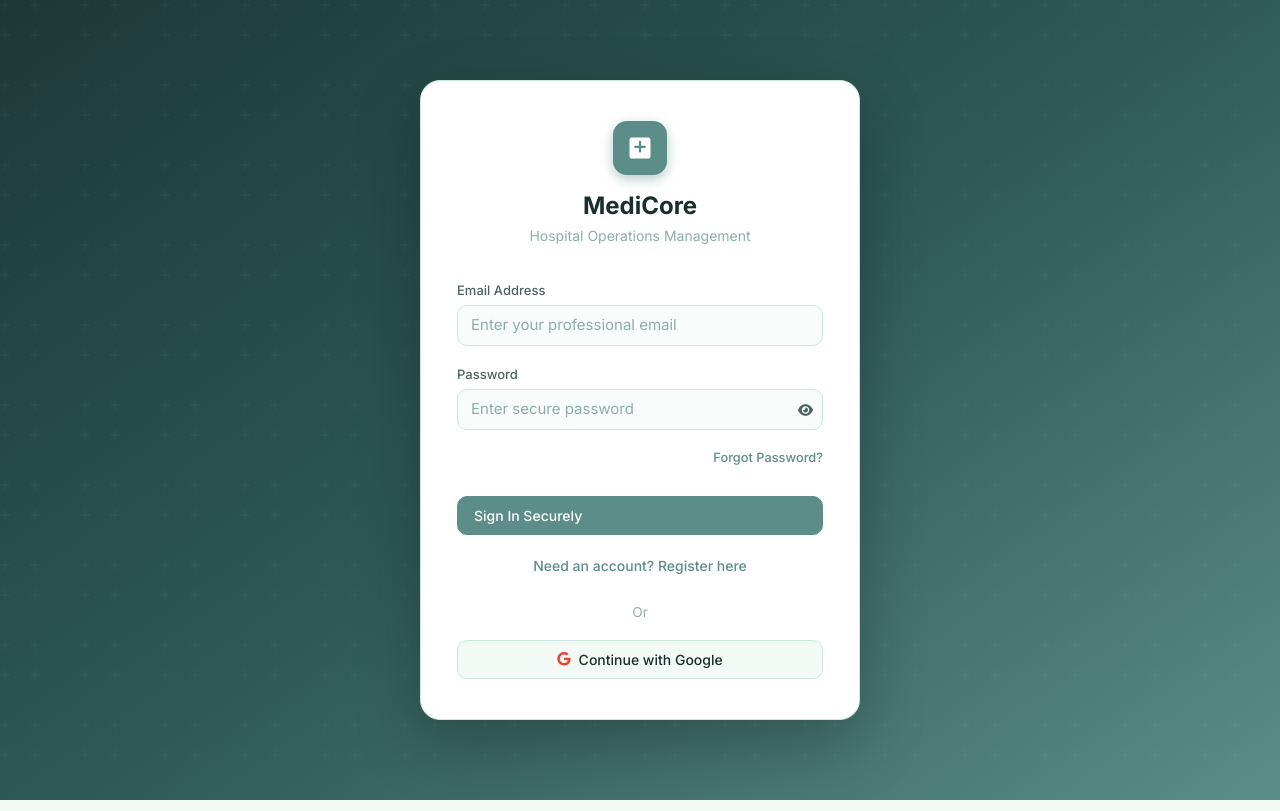
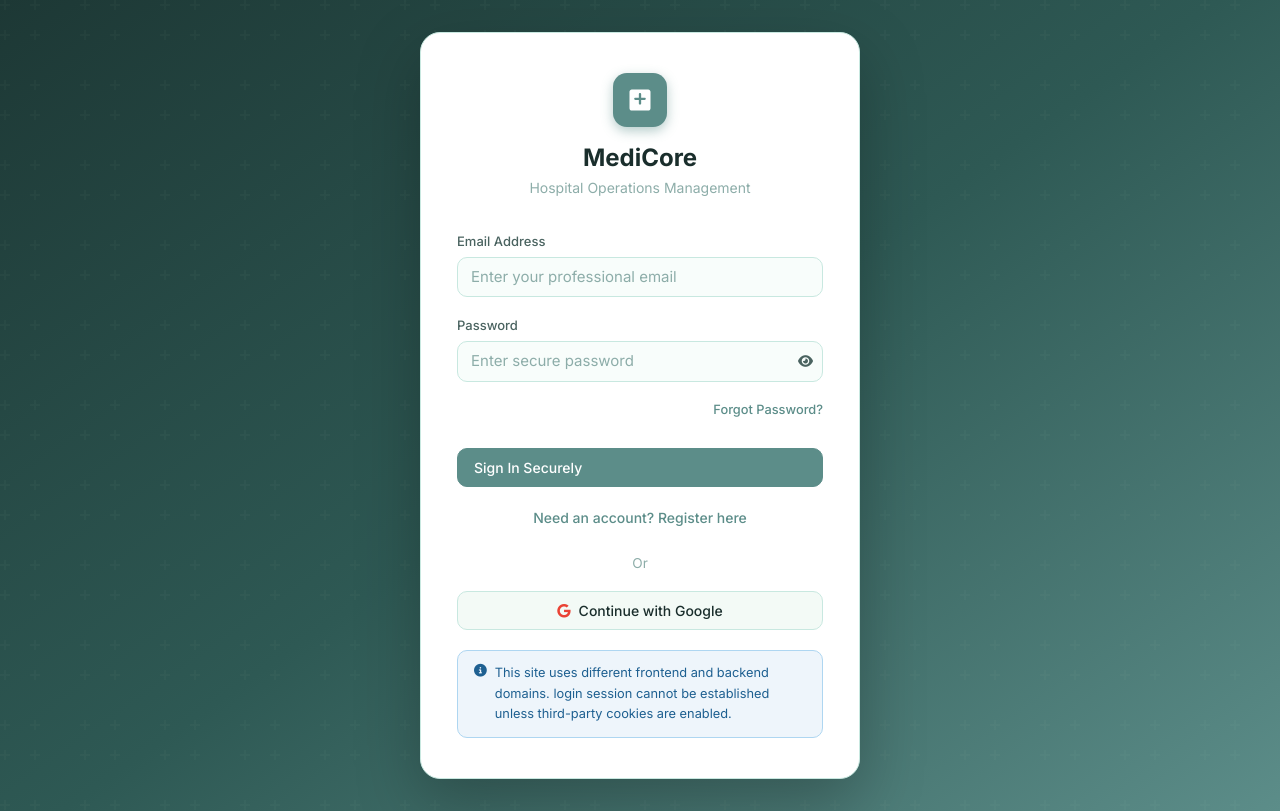
Before and after one commit to sreesaivardhan/hospital-operation-scheduler, a website: page src/index.html in a window 1280 px wide. Drawn offline with nearby package versions, Linux system fonts and the light colour scheme; no server answers.

Commit message:
minor ui fixes and note addition

```diff
--- a/src/index.html
+++ b/src/index.html
@@ -201,6 +201,10 @@
     <button class="btn btn-secondary" onclick="signInWithGoogle()" style="width: 100%; display: flex; align-items: center; justify-content: center; gap: 0.5rem; background: var(--surface-bg); color: var(--text-primary); border: 1px solid var(--border-color);" type="button">
         <i class="fab fa-google" style="color: #ea4335;"></i> Continue with Google
     </button>
+</div>
+<div class="message info" style="margin-top: 1.25rem; margin-bottom: 0; font-size: 0.8rem; font-weight: 400; display: flex; align-items: flex-start; gap: 0.5rem;">
+    <i class="fas fa-info-circle" style="flex-shrink: 0; margin-top: 0.1rem;"></i>
+    <span>This site uses different frontend and backend domains. login session cannot be established unless third-party cookies are enabled.</span>
 </div>
 </div>
 </div>
```
